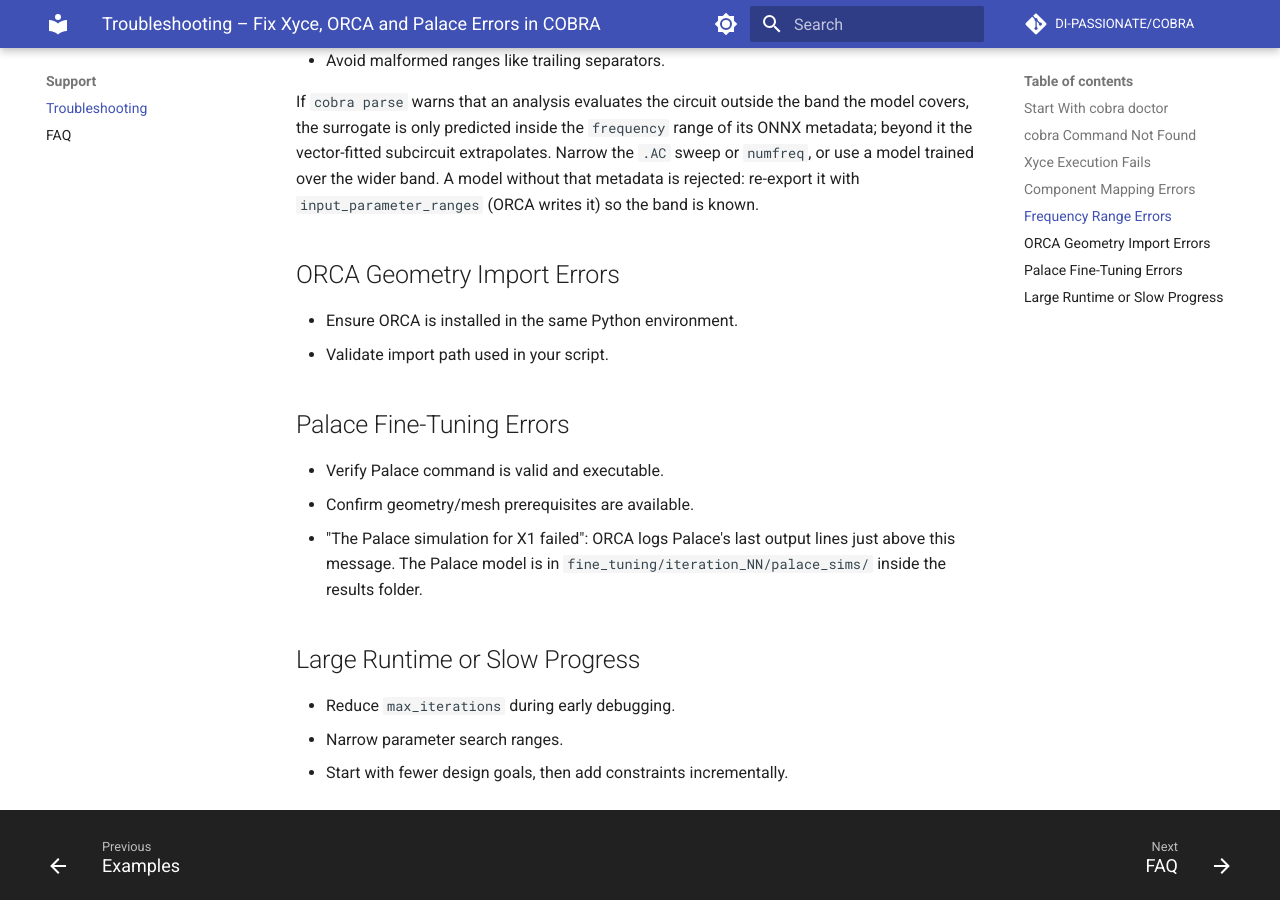
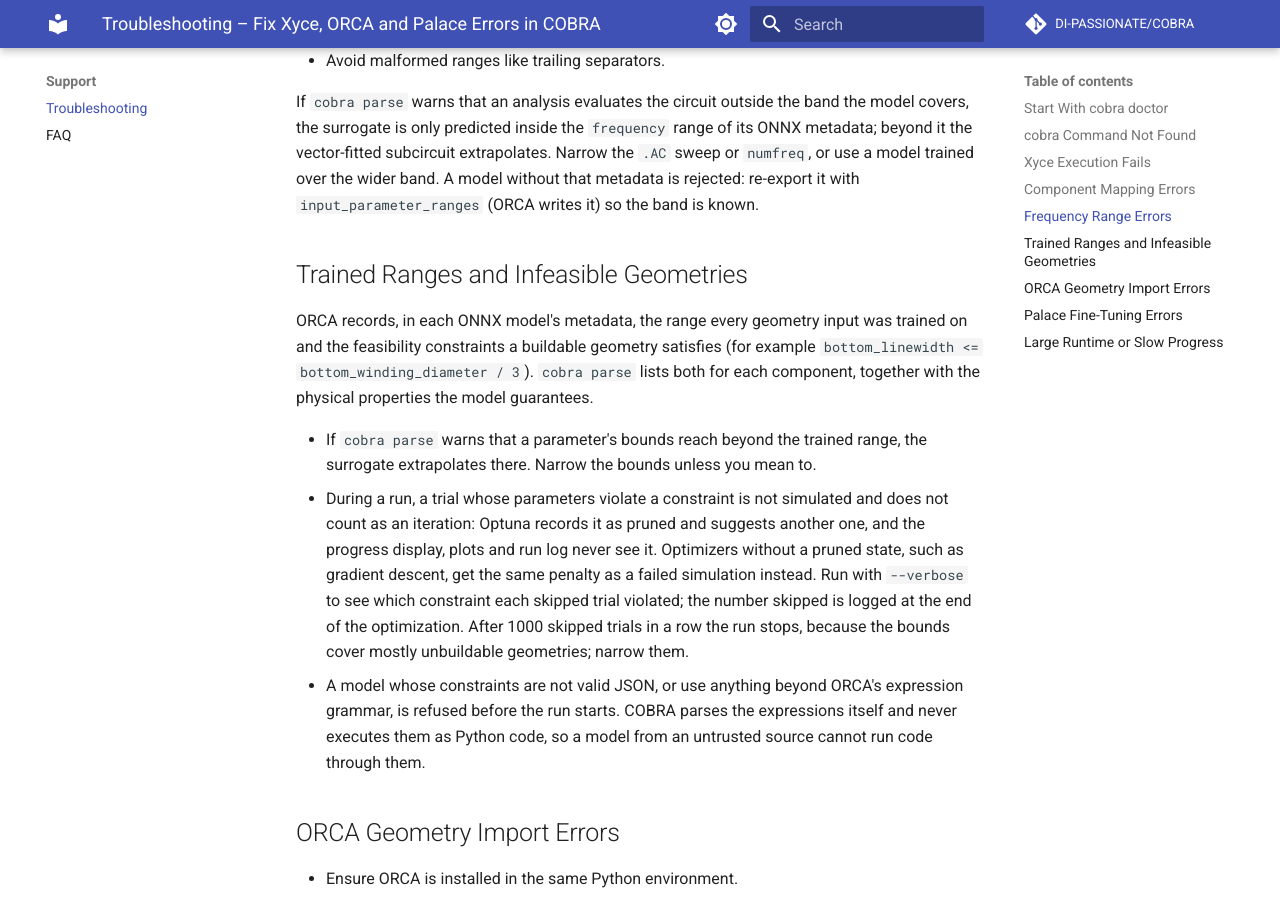
Before and after one commit to DI-PASSIONATE/COBRA, an MkDocs documentation site: the page built from docs/advanced/troubleshooting.md, in a window 1280 px wide and 900 px high, scrolled down 1769 px. Built offline with MkDocs 1.6.1 and Material for MkDocs 9.7.7, drawn with Linux system fonts in a browser that asks for light colours; comment, search, counter and statistics services are not loaded.

Commit message:
Updated docs

```diff
--- a/docs/advanced/troubleshooting.md
+++ b/docs/advanced/troubleshooting.md
@@ -86,6 +86,29 @@
 without that metadata is rejected: re-export it with `input_parameter_ranges`
 (ORCA writes it) so the band is known.
 
+## Trained Ranges and Infeasible Geometries
+
+ORCA records, in each ONNX model's metadata, the range every geometry input was
+trained on and the feasibility constraints a buildable geometry satisfies (for
+example `bottom_linewidth <= bottom_winding_diameter / 3`). `cobra parse` lists
+both for each component, together with the physical properties the model
+guarantees.
+
+- If `cobra parse` warns that a parameter's bounds reach beyond the trained
+  range, the surrogate extrapolates there. Narrow the bounds unless you mean to.
+- During a run, a trial whose parameters violate a constraint is not simulated
+  and does not count as an iteration: Optuna records it as pruned and suggests
+  another one, and the progress display, plots and run log never see it.
+  Optimizers without a pruned state, such as gradient descent, get the same
+  penalty as a failed simulation instead. Run with `--verbose` to see which
+  constraint each skipped trial violated; the number skipped is logged at the
+  end of the optimization. After 1000 skipped trials in a row the run stops,
+  because the bounds cover mostly unbuildable geometries; narrow them.
+- A model whose constraints are not valid JSON, or use anything beyond ORCA's
+  expression grammar, is refused before the run starts. COBRA parses the
+  expressions itself and never executes them as Python code, so a model from an
+  untrusted source cannot run code through them.
+
 ## ORCA Geometry Import Errors
 
 - Ensure ORCA is installed in the same Python environment.
```
Also changed, not shown: CHANGELOG.md (+5 -0 lines), README.md (+2 -0 lines), docs/advanced/fine-tuning.md (+6 -3 lines), docs/api/optimizers.md (+3 -1 lines), docs/user-guide/configuration.md (+4 -1 lines), docs/user-guide/gui.md (+2 -1 lines).
